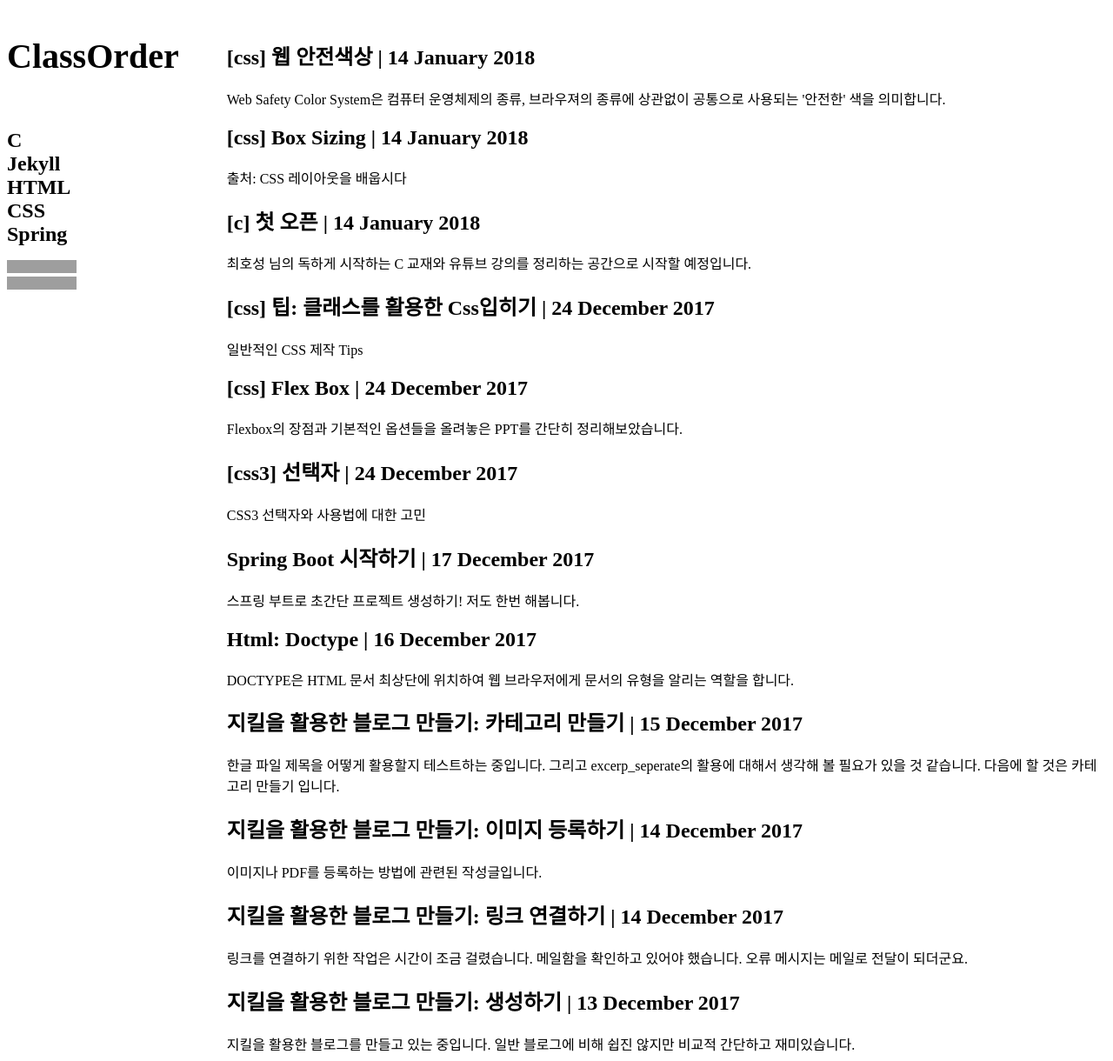
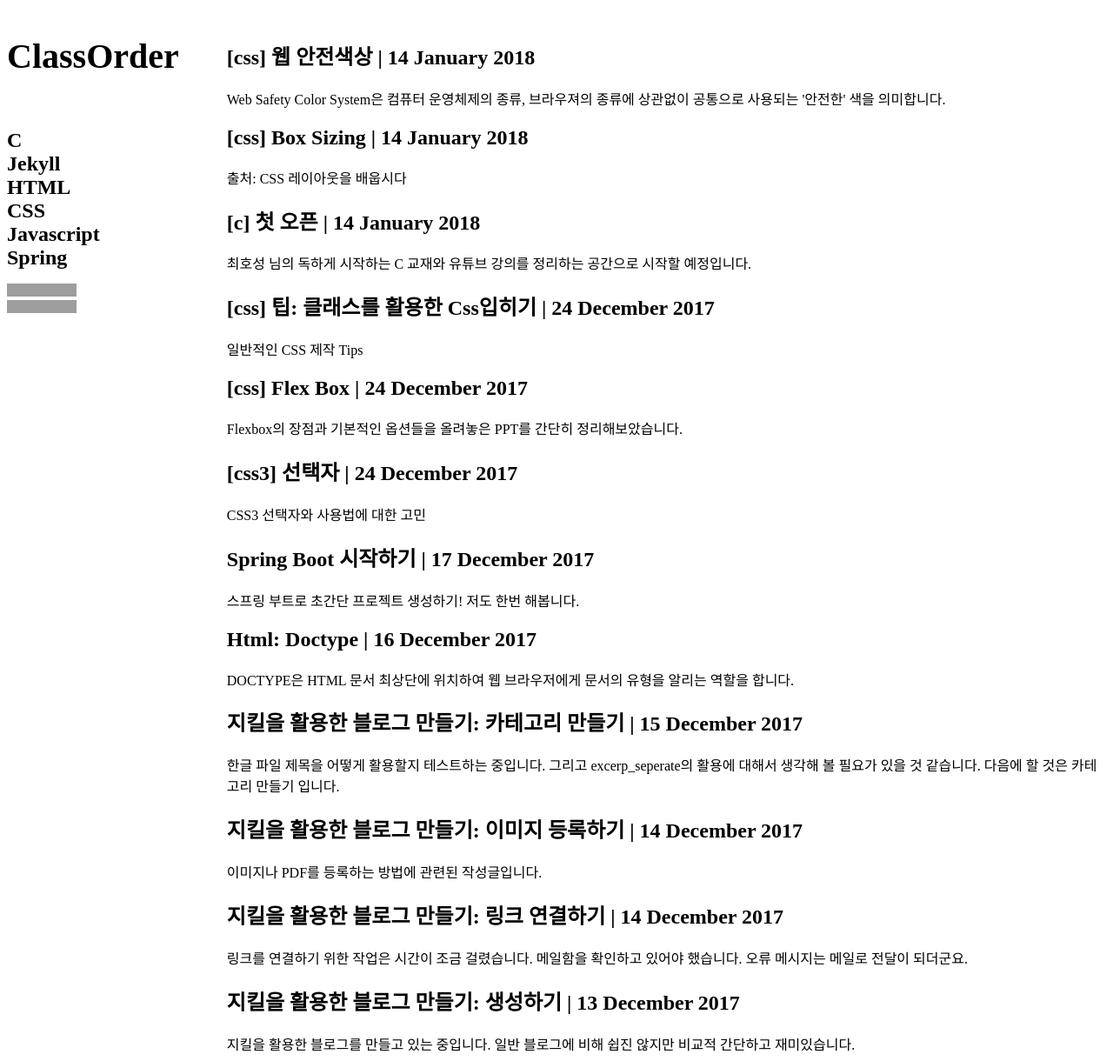
Before and after one commit to ProjectTavern/deprecated-winterguard.github.io, a Jekyll site: the page built from index.html, in a window 1280 px wide and 1220 px high. Shown: the whole window at 87% size. Built offline with Jekyll 4.4.1, drawn with Linux system fonts in a browser that asks for light colours; nearby versions of some CDN libraries; the list of posts is cut into pages by our own code; grey boxes are pictures that could not be loaded.

Commit message:
카테고리 추가 자바스크립트 전격 등장!

```diff
--- a/_includes/categories.html
+++ b/_includes/categories.html
@@ -13,6 +13,9 @@
             <a href="https://classorder.github.io/categories/css/">CSS</a>
         </li>
         <li>
+            <a href="https://classorder.github.io/categories/javascript/">Javascript</a>
+        </li>
+        <li>
             <a href="https://classorder.github.io/categories/spring/">Spring</a>
         </li>
     </ul>
```
